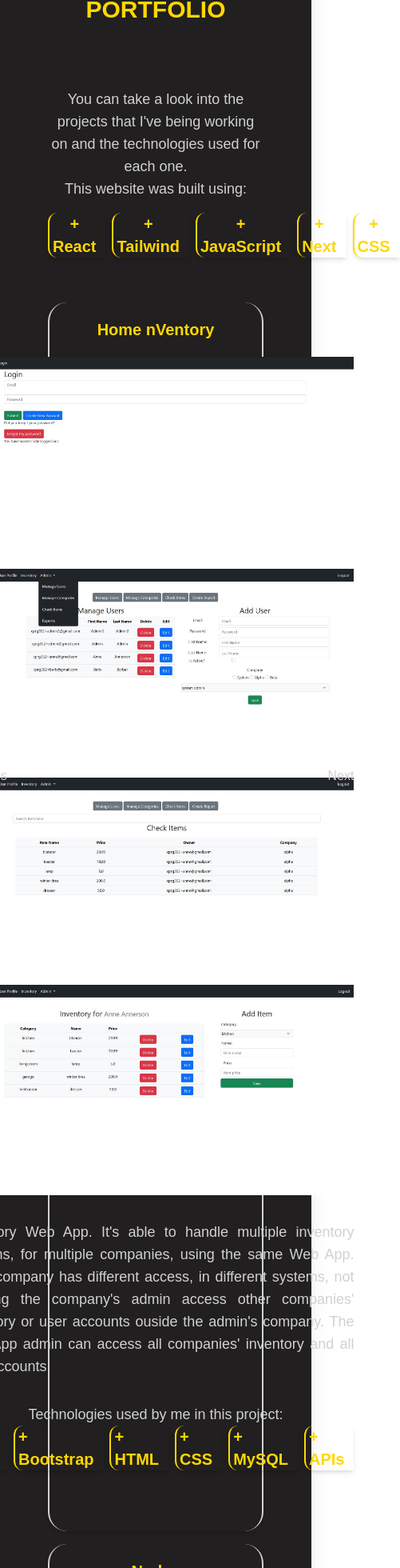
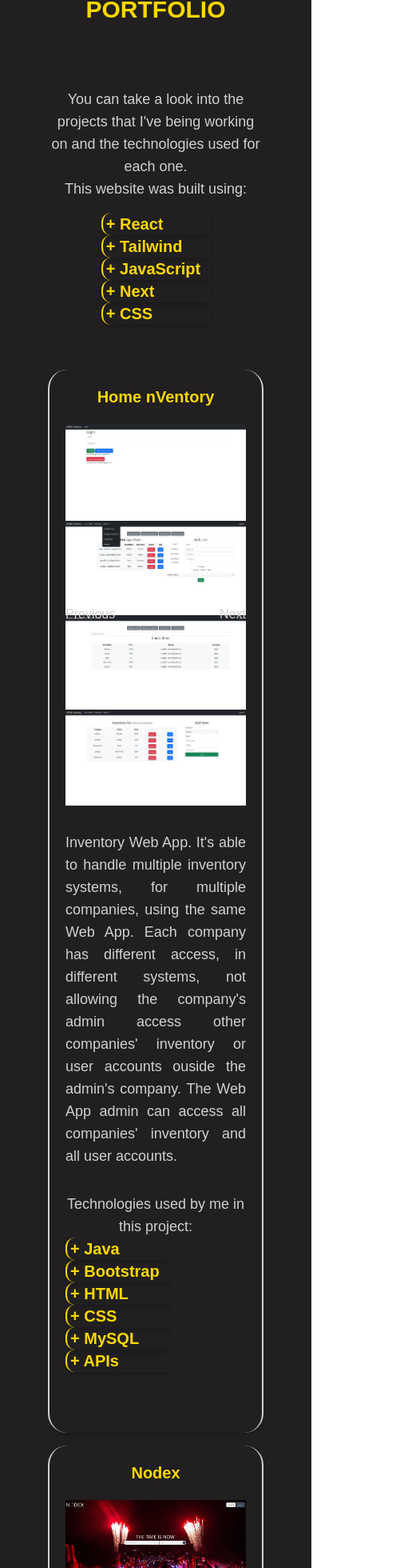
Before and after one commit to DiegoJevon/portfolio, a React (Create React App) app: page / in a window 390 px wide. Shown: the part 2346-4306 px from the top of the page at 80% size, 501 px wide, since content can reach past the window. Built offline with nearby package versions, Linux system fonts and the light colour scheme; a web font is replaced by a local one; what tw-elements would draw is missing.

Commit message:
Changed to inline-block each tech component

```diff
--- a/src/sections/Portfolio.jsx
+++ b/src/sections/Portfolio.jsx
@@ -21,14 +21,14 @@ import Project2 from "./Project2"
 function Portfolio(){
 
     return(
-        <div className="max-sm:px-10 max-sm:pt-12 max-sm:pb-32 lg:px-24 lg:pt-20 lg:pb-64 shadow-xl hover:shadow-jevon-dark-tx">
+        <div className="max-sm:px-10 max-sm:pt-12 max-sm:pb-32 lg:px-24 lg:pt-20 lg:pb-64 shadow-md hover:shadow-jevon-dark-tx">
             <section id="portfolio" className="px-5 text-center">
                 <h1 className="text-jevon-gold">Portfolio</h1>
                 <div className="pb-4 pt-20">
                     <p>You can take a look into the projects that I've being working on and the technologies used for each one. </p>
                     <p>This website was built using:</p>
                 </div>
-                <div className="inline-flex gap-2 justify-between items-center">
+                <div className="inline-flex max-sm:inline-block gap-2 justify-between items-center">
                     <ReactApp />
                     <Tailwind />
                     <JavaScript />
@@ -47,7 +47,7 @@ function Portfolio(){
 
 
                                 <p className="mt-4 text-center">Technologies used by me in this project:</p>
-                                <div className="inline-flex gap-2 justify-between items-center pb-10">
+                                <div className="inline-flex max-sm:inline-block gap-2 justify-between items-center pb-10">
                                     <Java />
                                     <Bootstrap />
                                     <HTML />
@@ -71,7 +71,7 @@ function Portfolio(){
 
 
                                 <p className="mt-4 text-center">Technologies used by me in this project:</p>
-                                <div className="inline-flex gap-2 justify-between items-center pb-10 w-full">
+                                <div className="inline-flex max-sm:inline-block gap-2 justify-between items-center pb-10 w-full">
                                     <Python />
                                     <Scrapy />
                                     <Node />
```
